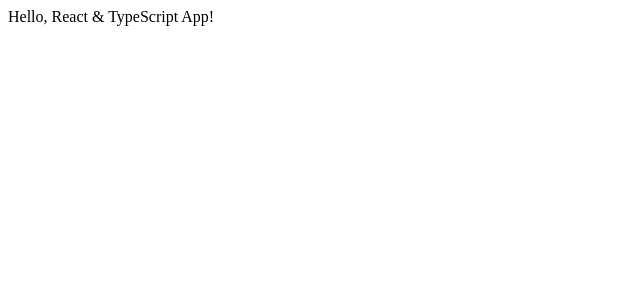
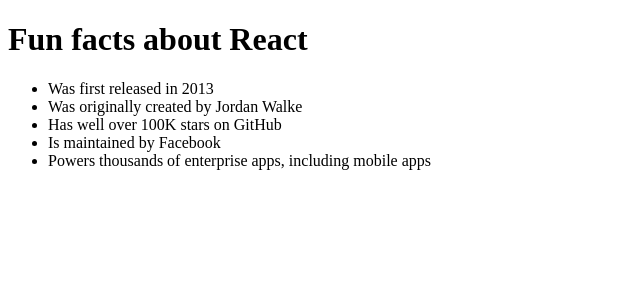
Before and after one commit to evokss/React-TS-Facts-Project, a React (Vite) app: page / in a window 1280 px wide. Shown: the top 300 px of the page, without its empty margins (0-640 px from the left). Built offline with nearby package versions, Linux system fonts and the light colour scheme.

Commit message:
feat: Integrate Main component into App
- Import and render Main component in App
- Establish main page structure

```diff
--- a/src/App.tsx
+++ b/src/App.tsx
@@ -1,8 +1,10 @@
+import Main from './components/Main'
+
 function App() {
   return (
-    <>
-      Hello, React & TypeScript App!
-    </>
+    <div>
+        <Main />
+    </div>
   )
 }
 
```
